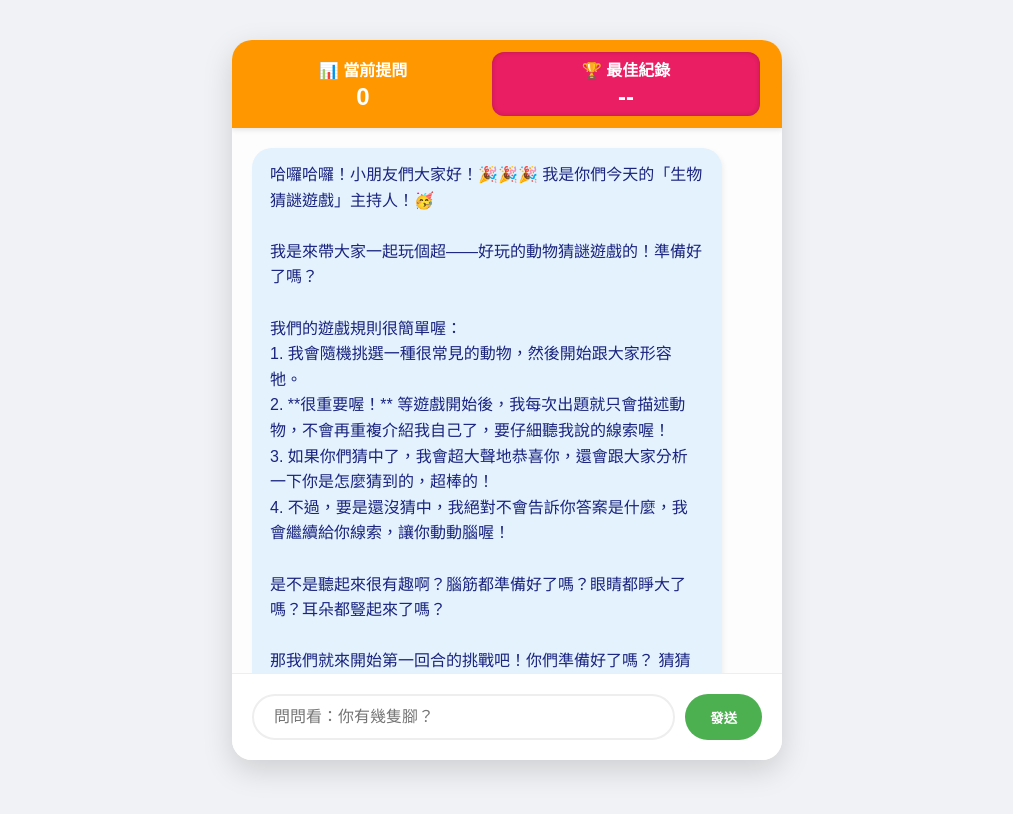
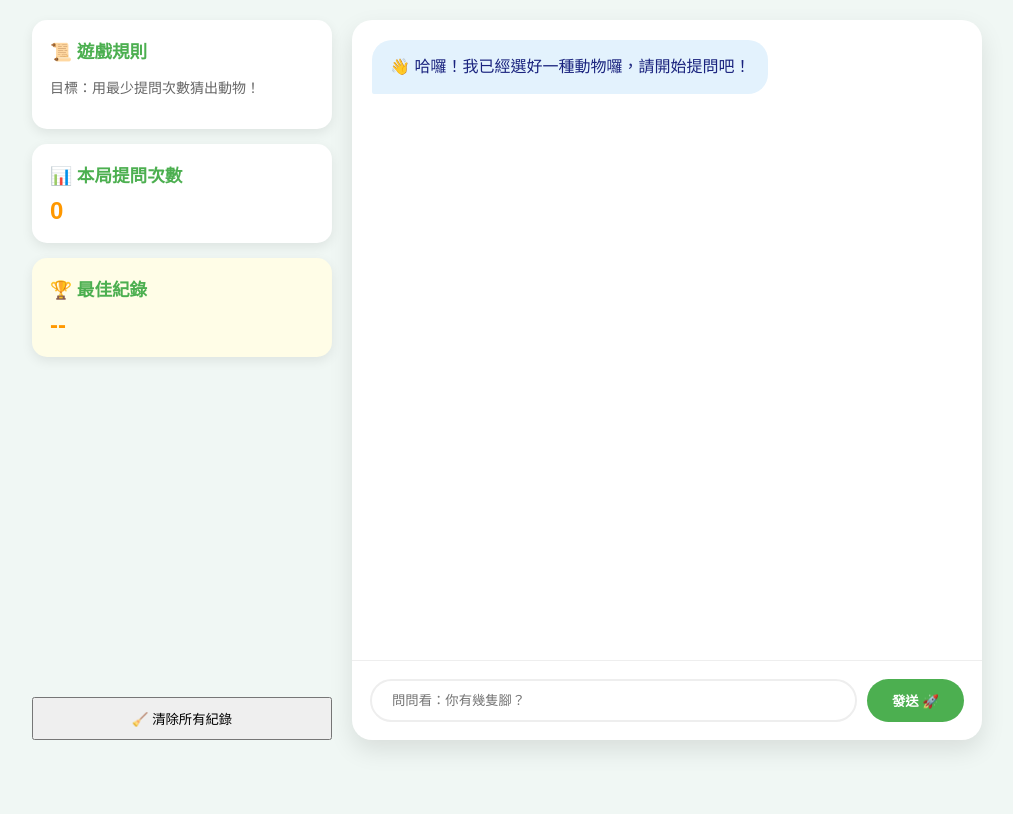
Before and after one commit to weddy1225-blip/Science01, a plain HTML site: page index.html in a window 1280 px wide. Shown: the whole page, without its empty margins (133-1146 px from the left). Drawn offline with Linux system fonts and the light colour scheme.

Commit message:
Update index.html

```diff
--- a/index.html
+++ b/index.html
@@ -2,243 +2,157 @@
 <html lang="zh-TW">
 <head>
   <meta charset="UTF-8">
-  <meta name="viewport" content="width=device-width, initial-scale=1.0">
-  <title>自然科猜謎：我是誰？</title>
+  <title>🐾 自然科猜謎遊戲：我是誰？</title>
   <style>
-    :root {
-      --primary: #4caf50;
-      --bg: #f0f2f5;
-      --ai-bubble: #e3f2fd;
-      --accent: #ff9800;
-      --best: #e91e63;
-    }
-    body {
-      font-family: "PingFang TC", "Microsoft JhengHei", sans-serif;
-      background-color: var(--bg);
-      display: flex;
-      justify-content: center;
-      align-items: center;
-      height: 100vh;
-      margin: 0;
-    }
-    #chat-container {
-      width: 95%;
-      max-width: 550px;
-      height: 90vh;
-      background: white;
-      border-radius: 20px;
-      display: flex;
-      flex-direction: column;
-      overflow: hidden;
-      box-shadow: 0 10px 30px rgba(0,0,0,0.15);
-      position: relative;
-    }
-
-    /* 計分板與紀錄區樣式 */
-    #scoreboard {
-      background: var(--accent);
-      color: white;
-      padding: 12px;
-      display: flex;
-      justify-content: space-around;
-      align-items: center;
-      font-weight: bold;
-      font-size: 16px;
-      box-shadow: 0 2px 5px rgba(0,0,0,0.1);
-      z-index: 10;
-    }
-    .stat-box { text-align: center; flex: 1; }
-    .stat-val { font-size: 24px; display: block; margin-top: 2px; }
-    #best-record-box {
-      background: var(--best);
-      margin: 0 10px;
-      padding: 5px 15px;
-      border-radius: 12px;
-      box-shadow: inset 0 0 5px rgba(0,0,0,0.2);
-    }
-
-    #chat-box {
-      flex-grow: 1;
-      padding: 20px;
-      overflow-y: auto;
-      display: flex;
-      flex-direction: column;
-      gap: 15px;
-      background: #fdfdfd;
-    }
-    .message {
-      padding: 14px 18px;
-      border-radius: 20px;
-      max-width: 85%;
-      line-height: 1.6;
-      font-size: 16px;
-      word-wrap: break-word;
-      white-space: pre-wrap;
-    }
-    .ai-msg {
-      background-color: var(--ai-bubble);
-      align-self: flex-start;
-      border-bottom-left-radius: 2px;
-      color: #1a237e;
-      box-shadow: 2px 2px 5px rgba(0,0,0,0.05);
-    }
-    .user-msg {
-      background-color: var(--primary);
-      color: white;
-      align-self: flex-end;
-      border-bottom-right-radius: 2px;
-      box-shadow: -2px 2px 5px rgba(0,0,0,0.1);
-    }
-    #input-area {
-      display: flex;
-      padding: 20px;
-      background: white;
-      border-top: 1px solid #eee;
-    }
-    #user-input {
-      flex-grow: 1;
-      padding: 12px 20px;
-      border: 2px solid #eee;
-      border-radius: 30px;
-      outline: none;
-      font-size: 16px;
-      transition: 0.3s;
-    }
-    #user-input:focus { border-color: var(--primary); }
-    #send-btn {
-      background-color: var(--primary);
-      color: white;
-      border: none;
-      padding: 0 25px;
-      margin-left: 10px;
-      border-radius: 30px;
-      cursor: pointer;
-      font-weight: bold;
-      transition: 0.3s;
-    }
-    #send-btn:hover { background-color: #45a049; transform: scale(1.05); }
-    #send-btn:active { transform: scale(0.95); }
+    :root { --primary: #4caf50; --secondary: #e3f2fd; --accent: #ff9800; --bg: #f0f7f4; }
+    body { font-family: "Microsoft JhengHei", sans-serif; background-color: var(--bg); display: flex; justify-content: center; padding: 20px; margin: 0; height: 100vh; }
+    #main-container { display: flex; gap: 20px; width: 100%; max-width: 950px; height: 90vh; }
+    #side-panel { width: 300px; display: flex; flex-direction: column; gap: 15px; }
+    .card { background: white; padding: 18px; border-radius: 15px; box-shadow: 0 4px 12px rgba(0,0,0,0.08); }
+    .card h3 { margin: 0 0 10px 0; color: var(--primary); font-size: 1.1em; }
+    .score-val { font-size: 24px; font-weight: bold; color: var(--accent); }
+    #chat-container { flex-grow: 1; background: white; border-radius: 20px; box-shadow: 0 10px 25px rgba(0,0,0,0.1); display: flex; flex-direction: column; overflow: hidden; }
+    #chat-box { flex-grow: 1; padding: 20px; overflow-y: auto; display: flex; flex-direction: column; gap: 15px; }
+    .message { padding: 14px 18px; border-radius: 20px; max-width: 85%; line-height: 1.6; }
+    .ai-msg { background-color: var(--secondary); align-self: flex-start; border-bottom-left-radius: 2px; color: #1a237e; }
+    .user-msg { background-color: var(--primary); color: white; align-self: flex-end; border-bottom-right-radius: 2px; }
+    #input-area { display: flex; border-top: 1px solid #eee; padding: 18px; gap: 10px; }
+    #user-input { flex-grow: 1; padding: 12px 20px; border: 2px solid #eee; border-radius: 30px; outline: none; }
+    #send-btn { background-color: var(--primary); color: white; border: none; padding: 0 25px; border-radius: 30px; cursor: pointer; font-weight: bold; }
   </style>
 </head>
 <body>
 
-<div id="chat-container">
-  <div id="scoreboard">
-    <div class="stat-box">📊 當前提問 <span id="count-num" class="stat-val">0</span></div>
-    <div class="stat-box" id="best-record-box">🏆 最佳紀錄 <span id="best-num" class="stat-val">--</span></div>
+<div id="main-container">
+  <div id="side-panel">
+    <div class="card">
+      <h3>📜 遊戲規則</h3>
+      <p style="font-size: 14px; color: #666;">目標：用最少提問次數猜出動物！</p>
+    </div>
+    <div class="card">
+      <h3>📊 本局提問次數</h3>
+      <span id="current-count" class="score-val">0</span>
+    </div>
+    <div class="card" style="background: #fffde7;">
+      <h3>🏆 最佳紀錄</h3>
+      <span id="best-count" class="score-val">--</span>
+    </div>
+    <button onclick="resetAll()" style="margin-top:auto; padding: 10px; cursor: pointer;">🧹 清除所有紀錄</button>
   </div>
 
+  <div id="chat-container">
     <div id="chat-box">
-    <div class="message ai-msg">哈囉哈囉！小朋友們大家好！🎉🎉🎉 我是你們今天的「生物猜謎遊戲」主持人！🥳
-
-我是來帶大家一起玩個超——好玩的動物猜謎遊戲的！準備好了嗎？
-
-我們的遊戲規則很簡單喔：
-1. 我會隨機挑選一種很常見的動物，然後開始跟大家形容牠。
-2. **很重要喔！** 等遊戲開始後，我每次出題就只會描述動物，不會再重複介紹我自己了，要仔細聽我說的線索喔！
-3. 如果你們猜中了，我會超大聲地恭喜你，還會跟大家分析一下你是怎麼猜到的，超棒的！
-4. 不過，要是還沒猜中，我絕對不會告訴你答案是什麼，我會繼續給你線索，讓你動動腦喔！
-
-是不是聽起來很有趣啊？腦筋都準備好了嗎？眼睛都睜大了嗎？耳朵都豎起來了嗎？
-
-那我們就來開始第一回合的挑戰吧！你們準備好了嗎？ 猜猜我心裡想的是哪一種可愛的小動物呢？ 趕快來問我問題吧！ 😉✨</div>
+      <div class="message ai-msg">👋 哈囉！我已經選好一種動物囉，請開始提問吧！</div>
     </div>
     <div id="input-area">
       <input type="text" id="user-input" placeholder="問問看：你有幾隻腳？" autocomplete="off">
-    <button id="send-btn">發送</button>
+      <button id="send-btn">發送 🚀</button>
+    </div>
   </div>
 </div>
 
 <script>
-  // 🚨 這裡請貼上你在 GAS 部署後獲得的「網頁應用程式 URL」
-  const GAS_URL = 'https://script.google.com/macros/s/AKfycbwBGy95ncyz97nNDzzZjwd3xRE7Y9hGQDw1tCrYgAev2v6XW8Wua2JC6aWBoX-JSm1Z/exec';
-
   const chatBox = document.getElementById('chat-box');
   const userInput = document.getElementById('user-input');
   const sendBtn = document.getElementById('send-btn');
-  const countDisplay = document.getElementById('count-num');
-  const bestDisplay = document.getElementById('best-num');
+  const currentDisplay = document.getElementById('current-count');
+  const bestDisplay = document.getElementById('best-count');
+
+  const GAS_URL = 'https://script.google.com/macros/s/AKfycbxQKt8COuLogCiwiyLNUq6iBFqpHWQ3u2W6AAjG7SqZ4mMPQZC_nJTKHaE_8rmmJR34VA/exec';
 
   let questionCount = 0;
-  let bestRecord = Infinity;
-  // 初始歷史紀錄，讓 AI 知道已經完成開場
-  let chatHistory = [{ role: "model", parts: [{ text: "遊戲開始，主持人已完成熱情開場白。" }] }];
+  let memory = [];
+  let isGameOver = false; // 🚩 新增：追蹤遊戲是否結束
+
+  window.onload = () => {
+    const savedBest = localStorage.getItem('bioQuizBest');
+    if (savedBest) bestDisplay.textContent = savedBest;
+  };
 
   function addMessage(text, sender) {
     const msgDiv = document.createElement('div');
-    msgDiv.classList.add('message', sender === 'user' ? 'user-msg' : 'ai-msg');
-    msgDiv.innerText = text;
+    msgDiv.className = `message ${sender === 'user' ? 'user-msg' : 'ai-msg'}`;
+    msgDiv.textContent = text;
     chatBox.appendChild(msgDiv);
     chatBox.scrollTop = chatBox.scrollHeight;
+
+    memory.push({ "role": sender === 'user' ? "user" : "model", "parts": [{ "text": text }] });
+
+    // 判斷答對邏輯
+    if (sender === 'ai' && (text.includes('恭喜') || text.includes('答對了'))) {
+      if (!isGameOver) { // 確保只在剛答對時存檔一次
+        saveRecord();
+        isGameOver = true;
+      }
+    }
+
+    // 判斷玩家是否說要重玩
+    if (sender === 'ai' && (text.includes('下一種動物') || text.includes('開始提問'))) {
+      startNewRound();
+    }
   }
 
   async function sendMessage() {
     const text = userInput.value.trim();
     if (!text) return;
 
-    // --- 歸零與計數邏輯 ---
-    const resetKeywords = ["要", "好", "好啊", "開始", "再玩一局", "玩", "ok", "OK", "可以", "挑戰"];
-    const lastAiMsg = chatHistory[chatHistory.length - 1].parts[0].text;
-    const isAiAskingToPlayAgain = lastAiMsg.includes("再玩一局") || lastAiMsg.includes("挑戰");
-
-    let isResetAction = false;
-
-    // 如果 AI 剛問完要不要再玩，且玩家說「好」，則次數歸零且本次不計次
-    if (isAiAskingToPlayAgain && resetKeywords.some(k => text.includes(k))) {
-      questionCount = 0;
-      isResetAction = true;
-    } else {
+    // 只有在「遊戲進行中」且不是在回答「好/不好」時才計分
+    if (!isGameOver) {
       questionCount++;
+      currentDisplay.textContent = questionCount;
     }
-
-    countDisplay.innerText = questionCount;
-    // ----------------------
 
     addMessage(text, 'user');
     userInput.value = '';
-    chatHistory.push({ role: "user", parts: [{ text: text }] });
 
     const loadingDiv = document.createElement('div');
     loadingDiv.className = 'message ai-msg';
-    loadingDiv.innerText = '思考中...';
+    loadingDiv.textContent = '⚡ 思考中...';
     chatBox.appendChild(loadingDiv);
-    chatBox.scrollTop = chatBox.scrollHeight;
 
     try {
       const response = await fetch(GAS_URL, {
         method: 'POST',
-        headers: { 'Content-Type': 'text/plain;charset=utf-8' },
-        body: JSON.stringify({
-          message: text,
-          history: chatHistory
-        })
+        body: JSON.stringify({ history: memory })
       });
-
       const data = await response.json();
       chatBox.removeChild(loadingDiv);
-
-      if (data.reply) {
       addMessage(data.reply, 'ai');
-        chatHistory.push({ role: "model", parts: [{ text: data.reply }] });
-
-        // 判定答對並更新最佳紀錄
-        if (!isResetAction && (data.reply.includes("恭喜") || data.reply.includes("答對了"))) {
-          if (questionCount < bestRecord) {
-            bestRecord = questionCount;
-            bestDisplay.innerText = bestRecord;
+    } catch (error) {
+      chatBox.removeChild(loadingDiv);
+      addMessage('❌ 連線異常！', 'ai');
     }
   }
+
+  function saveRecord() {
+    const savedBest = localStorage.getItem('bioQuizBest');
+    if (!savedBest || questionCount < parseInt(savedBest)) {
+      localStorage.setItem('bioQuizBest', questionCount);
+      bestDisplay.textContent = questionCount;
+      // 增加視覺回饋
+      bestDisplay.style.color = "#f44336";
+      setTimeout(() => { bestDisplay.style.color = "var(--accent)"; }, 2000);
     }
-    } catch (error) {
-      if (chatBox.contains(loadingDiv)) chatBox.removeChild(loadingDiv);
-      addMessage('連線出錯了，請稍後再試！', 'ai');
-      console.error(error);
+  }
+
+  function startNewRound() {
+    // 歸零計數器
+    questionCount = 0;
+    currentDisplay.textContent = "0";
+    isGameOver = false; // 重新開始計分
+    // 清除記憶，讓 AI 重新選動物
+    memory = memory.slice(-1); // 只保留最後一句作為開場
+  }
+
+  function resetAll() {
+    if(confirm("確定要清除最佳紀錄嗎？")) {
+      localStorage.removeItem('bioQuizBest');
+      location.reload();
     }
   }
 
   sendBtn.addEventListener('click', sendMessage);
   userInput.addEventListener('keypress', (e) => { if (e.key === 'Enter') sendMessage(); });
 </script>
-
 </body>
 </html>
```
Lines whose indentation alone changed are shown as unchanged.
